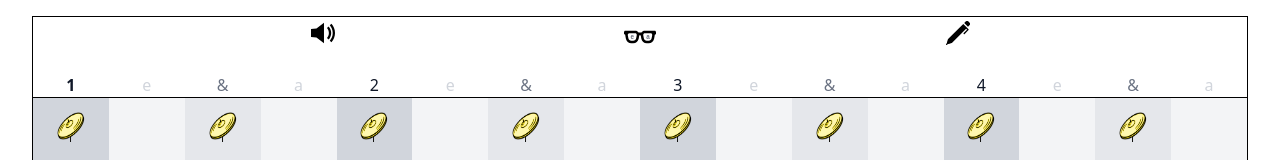
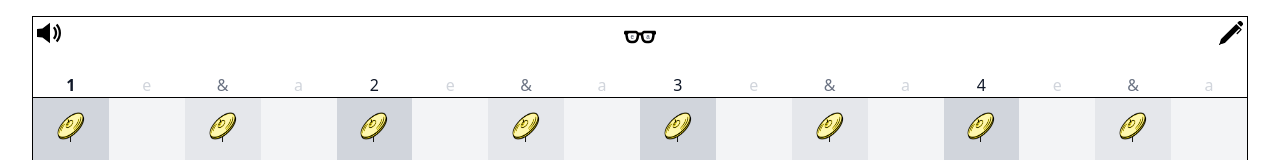
Before and after one commit to kylemichaelsullivan/visual-drumset, a React (Vite) app: page / in a window 1280 px wide. Shown: the top 160 px of the page. Built offline with nearby package versions, Linux system fonts and the light colour scheme.

Commit message:
UPDATE: Global Styles

```diff
--- a/src/index.css
+++ b/src/index.css
@@ -14,8 +14,19 @@ a:focus-visible {
 }
 
 button,
-input[type='checkbox'] {
+input[type='checkbox'],
+select {
 	cursor: pointer;
+}
+
+.IconButton {
+	display: flex;
+	justify-content: center;
+	align-items: center;
+}
+
+.IconButton .Icon {
+	margin: 0 auto;
 }
 
 .grid-cols-16 {
@@ -33,7 +44,7 @@ input[type='checkbox'] {
 	display: none;
 }
 
-.VisualDisplay .IconButton {
+.VisualDisplay :not(.Buttons) .IconButton {
 	max-width: 5vw;
 	max-height: 10vw;
 	margin-inline: auto;
@@ -106,10 +117,17 @@ input[type='checkbox'] {
 		grid-template-columns: repeat(16, minmax(0, 1fr));
 	}
 
-	.VisualDisplay .Counts .Count:nth-of-type(even),
-	.VisualDisplay .Cymbals .Cymbal:nth-of-type(even),
-	.VisualDisplay .Snares .Snare:nth-of-type(even),
-	.VisualDisplay .Kicks .Kick:nth-of-type(even) {
+	.VisualDisplay:not(.hide-16ths) .Counts .Count:nth-of-type(even),
+	.VisualDisplay:not(.hide-16ths) .Cymbals .Cymbal:nth-of-type(even),
+	.VisualDisplay:not(.hide-16ths) .Snares .Snare:nth-of-type(even),
+	.VisualDisplay:not(.hide-16ths) .Kicks .Kick:nth-of-type(even) {
 		display: block;
 	}
 }
+
+.VisualDisplay.hide-16ths .Counts .Count:nth-of-type(even),
+.VisualDisplay.hide-16ths .Cymbals .Cymbal:nth-of-type(even),
+.VisualDisplay.hide-16ths .Snares .Snare:nth-of-type(even),
+.VisualDisplay.hide-16ths .Kicks .Kick:nth-of-type(even) {
+	display: none;
+}
```
